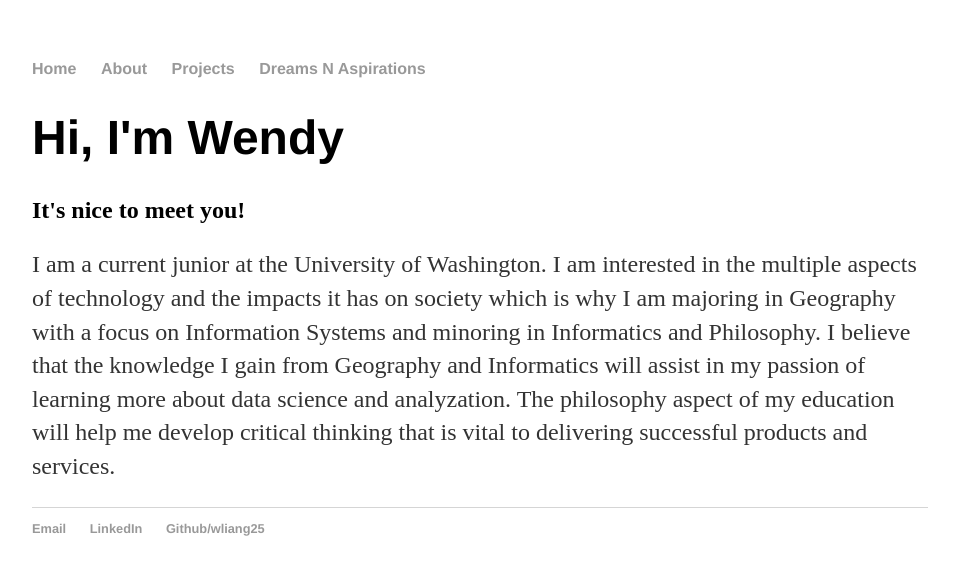
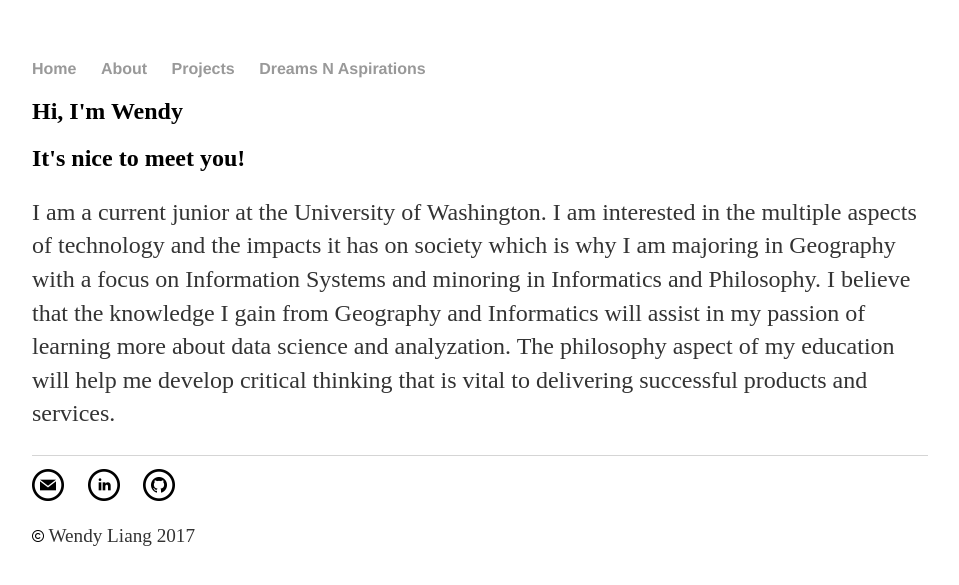
Before and after one commit to wliang25/wliang25.github.io, a Jekyll site: the page built from index.html, in a window 1280 px wide. Shown: the top 585 px of the page, without its empty margins (160-1119 px from the left). Built offline with Jekyll 4.4.1, drawn with Linux system fonts in a browser that asks for light colours.

Commit message:
Added images

```diff
--- a/_layouts/default.html
+++ b/_layouts/default.html
@@ -14,17 +14,20 @@
 	        		<li><a href="/dreams">Dreams N Aspirations</a></li>
 	    		</ul>
 			</nav>
+
 			<div class="container">
 
 			{{ content }}
 
 			</div><!-- /.container -->
+
 			<footer>
 	    		<ul>
-	        		<li><a href="mailto:wendyl.y.123@gmail.com">Email</a></li>
-	        		<li><a href="https://www.linkedin.com/in/wliang25/">LinkedIn</a></li>
-	        		<li><a href="https://github.com/wliang25">Github/wliang25</a></li>
+	        		<li><a href="mailto:wendyl.y.123@gmail.com"><img src="/images/email.png", alt="Email Me"></a></li>
+	        		<li><a href="https://www.linkedin.com/in/wliang25/"><img src="/images/linkedin.png", alt="Connect with Me"></a></li>
+	        		<li><a href="https://github.com/wliang25"><img src="/images/github.png", alt="See My Work"></a></li>
 				</ul>
+				<p><img src="/images/copyright.png", alt="Copyright"> Wendy Liang 2017</p>
 			</footer>
 		</body>
 	</html>
--- a/index.html
+++ b/index.html
@@ -3,7 +3,7 @@ layout: default
 title: Wendy Liang
 ---
 <div class="blurb">
-	<h1>Hi, I'm Wendy</h1>
+	<h2>Hi, I'm Wendy</h2>
 	<h2>It's nice to meet you!</h2>
 	<p>I am a current junior at the University of Washington. I am interested in the multiple aspects of technology and the impacts it has on society which is why I am majoring in Geography with a focus on Information Systems and minoring in Informatics and Philosophy. I believe that the knowledge I gain from Geography and Informatics will assist in my passion of learning more about data science and analyzation. The philosophy aspect of my education will help me develop critical thinking that is vital to delivering successful products and services.</p>
 </div><!-- /.blurb -->
```
Also changed, not shown: images/copyright.png (added), images/email.png (added), images/github.png (added), images/linkedin.png (added).
